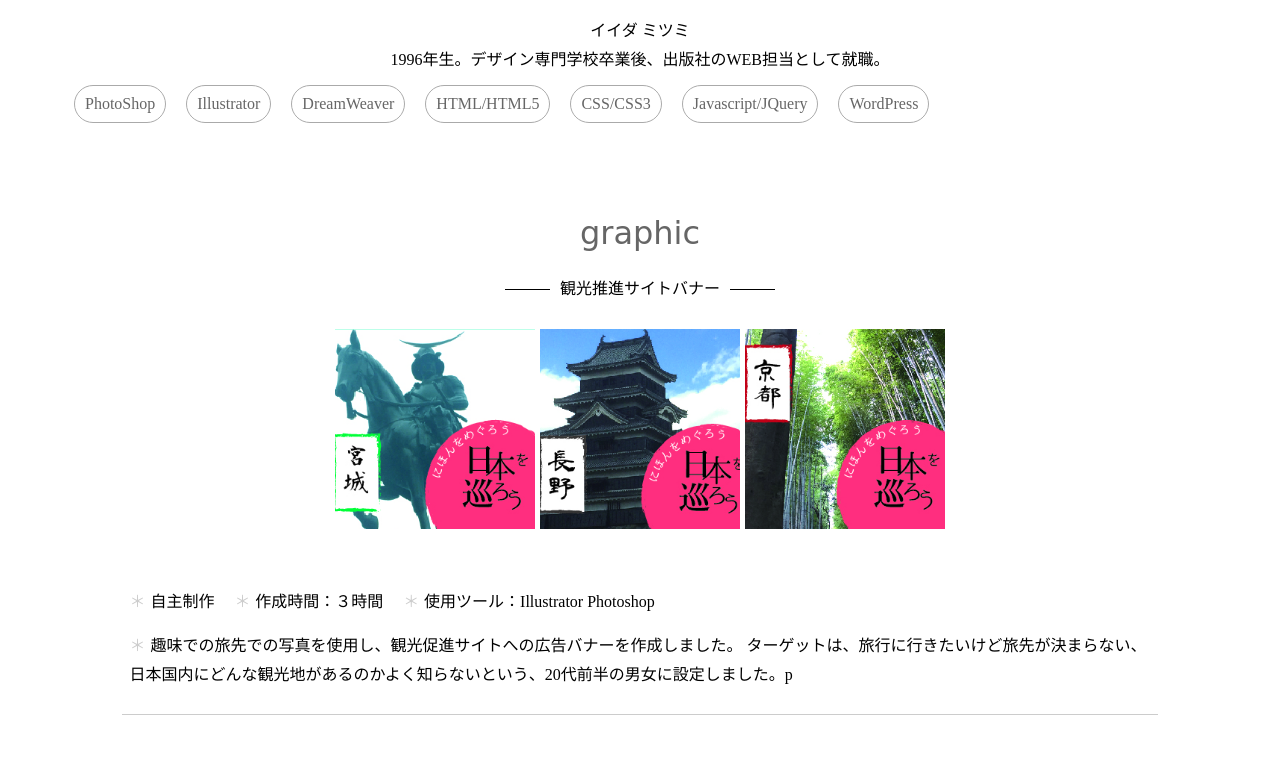
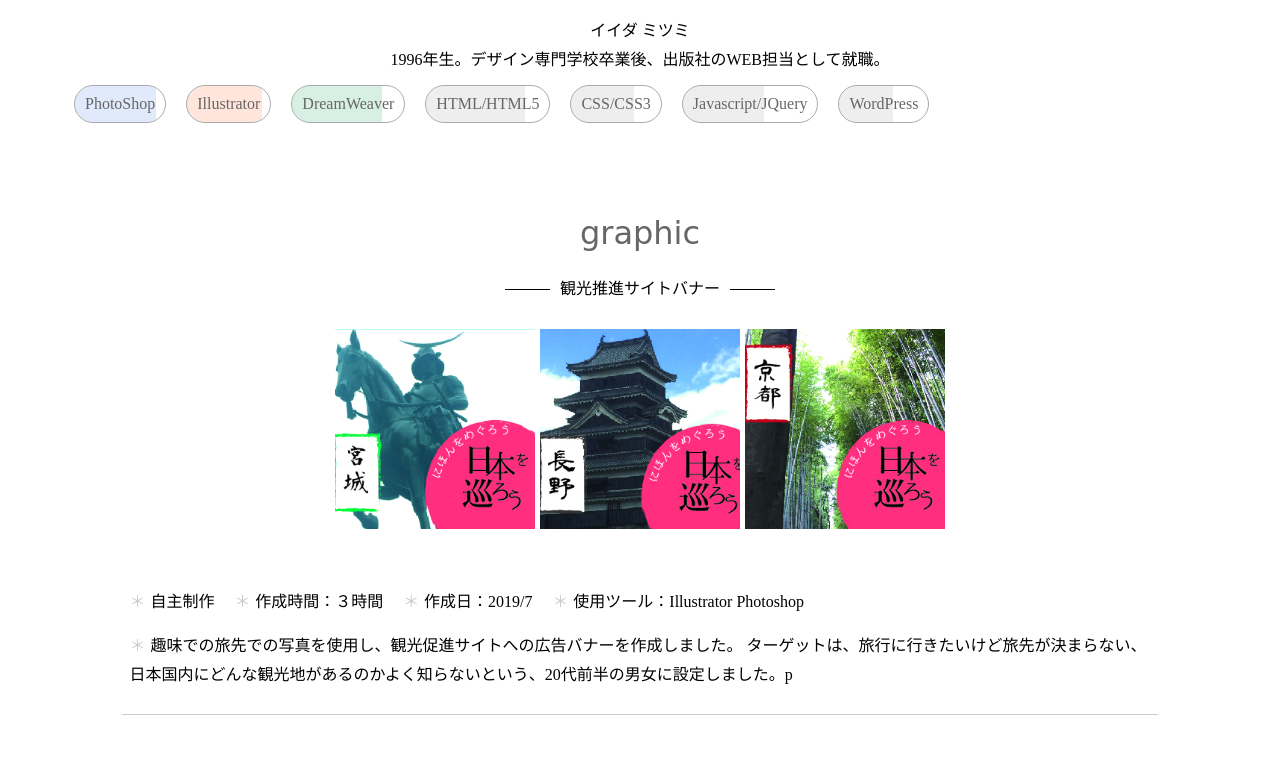
Before and after one commit to mamimu-memo/portforio, a plain HTML site: page index.html in a window 1280 px wide. Shown: the part 1039-1800 px from the top of the page. Drawn offline with Linux system fonts and the light colour scheme; a web font is replaced by a local one.

Commit message:
Add files via upload

```diff
--- a/index.html
+++ b/index.html
@@ -42,13 +42,13 @@
         <p>イイダ ミツミ</p>
         <p>1996年生。デザイン専門学校卒業後、出版社のWEB担当として就職。</p>
         <ul class="skill">
-            <li>PhotoShop</li>
-            <li>Illustrator</li>
-            <li>DreamWeaver</li>
-            <li>HTML/HTML5</li>
-            <li>CSS/CSS3</li>
-            <li>Javascript/JQuery</li>
-            <li>WordPress</li>
+            <li class="ps">PhotoShop</li>
+            <li class="ai">Illustrator</li>
+            <li class="dw">DreamWeaver</li>
+            <li class="ht">HTML/HTML5</li>
+            <li class="cs">CSS/CSS3</li>
+            <li class="js">Javascript/JQuery</li>
+            <li class="wp">WordPress</li>
         </ul>
     </div>
     <div id="menu2">
@@ -62,6 +62,7 @@
         <div class="caption">
             <p>自主制作</p>
             <p>作成時間：３時間</p>
+            <p>作成日：2019/7</p>
             <p>使用ツール：Illustrator Photoshop</p>
             <p>趣味での旅先での写真を使用し、観光促進サイトへの広告バナーを作成しました。
 ターゲットは、旅行に行きたいけど旅先が決まらない、日本国内にどんな観光地があるのかよく知らないという、20代前半の男女に設定しました。p</p>
@@ -77,6 +78,7 @@
     <div class="caption">
         <p>卒業制作</p>
         <p>作成時間：５時間</p>
+        <p>作成日：2017/3</p>
         <p>使用ツール：Photoshop</p>
         <p>四季の和菓子をモチーフにパターンを作成しました。また、全体的な配置は実在する和柄を参考にしました。</p>
     </div>
@@ -86,8 +88,9 @@
         <li><a href="img/graf_03_2.jpg" rel="lightbox"><img src="img/graf_03_2.jpg"/></a></li>
       </ul>
     <div class="caption">
-        <p>専門学校1年次課題</p>
+        <p>専門学校2年次課題</p>
         <p>作成時間：５時間</p>
+        <p>作成日：2016/7</p>
         <p>使用ツール：Illustrator Photoshop</p>
         <p>販売されている菓子のキャラクターイラストとPOPを作成するという課題でした。歴史ある菓子でしたので、優しそうな老婆のキャラクターを作成しました。</p>
     </div>
@@ -101,6 +104,7 @@
     <div class="caption">
         <p>自主制作</p>
         <p>作成時間：12時間</p>
+        <p>作成日：2020/3</p>
         <p>使用ツール：Brackets HTML5 CSS3 Jquery lightbox</p>
         <p>ファーストビューにCSSアニメーションを使用し、インパクトを持たせました。作品の一覧は、グリッドレイアウトを使用しました。</p>
     </div>
@@ -111,6 +115,7 @@
     <div class="caption">
         <p>習作（Cocoda!）</p>
         <p>作成時間：1時間</p>
+        <p>作成日：2020/3</p>
         <p>使用ツール：AdobeXD</p>
         <p>20代の女性向け画像投稿SNSのプロフィールページを作成しました。</p>
     </div>
@@ -123,6 +128,7 @@
     <div class="caption">
         <p>自主制作</p>
         <p>作成時間：３時間</p>
+        <p>作成日：2019/9</p>
         <p>使用ツール：CLIPSTUDIO Photoshop</p>
         <p>江戸川乱歩が1926年（大正15年）に発表した短編小説『人でなしの恋』の文庫本装丁イラスト・デザインを作成しました。
 作者が大正の文豪であることと、ホラー小説なので、画風は一昔前の油絵・日本画ような厚塗り感のあるイラストにしました。</p>
@@ -137,6 +143,7 @@
     <div class="caption">
         <p>専門学校2年次課題</p>
         <p>作成時間：4時間</p>
+        <p>作成日：2016/12</p>
         <p>使用ツール：Photoshop</p>
         <p>4点の関連性のあるイラストの作成が課題でしたので、季節をテーマにしたイラストを作成しました。
         絵本のような手書き柔らかいのタッチと、キャラクターを愛らしく描くことを意識しました。</p>
@@ -152,6 +159,7 @@
     <div class="caption">
         <p>専門学校2年次課題</p>
         <p>作成時間：3時間</p>
+        <p>作成日：2016/6</p>
         <p>使用ツール：アクリルガッシュ 水彩紙</p>
         <p>海外のモデルのポーズを参考に、人物の全身イラストを描きました。男性3点・女性２点</p>
     </div>
```
